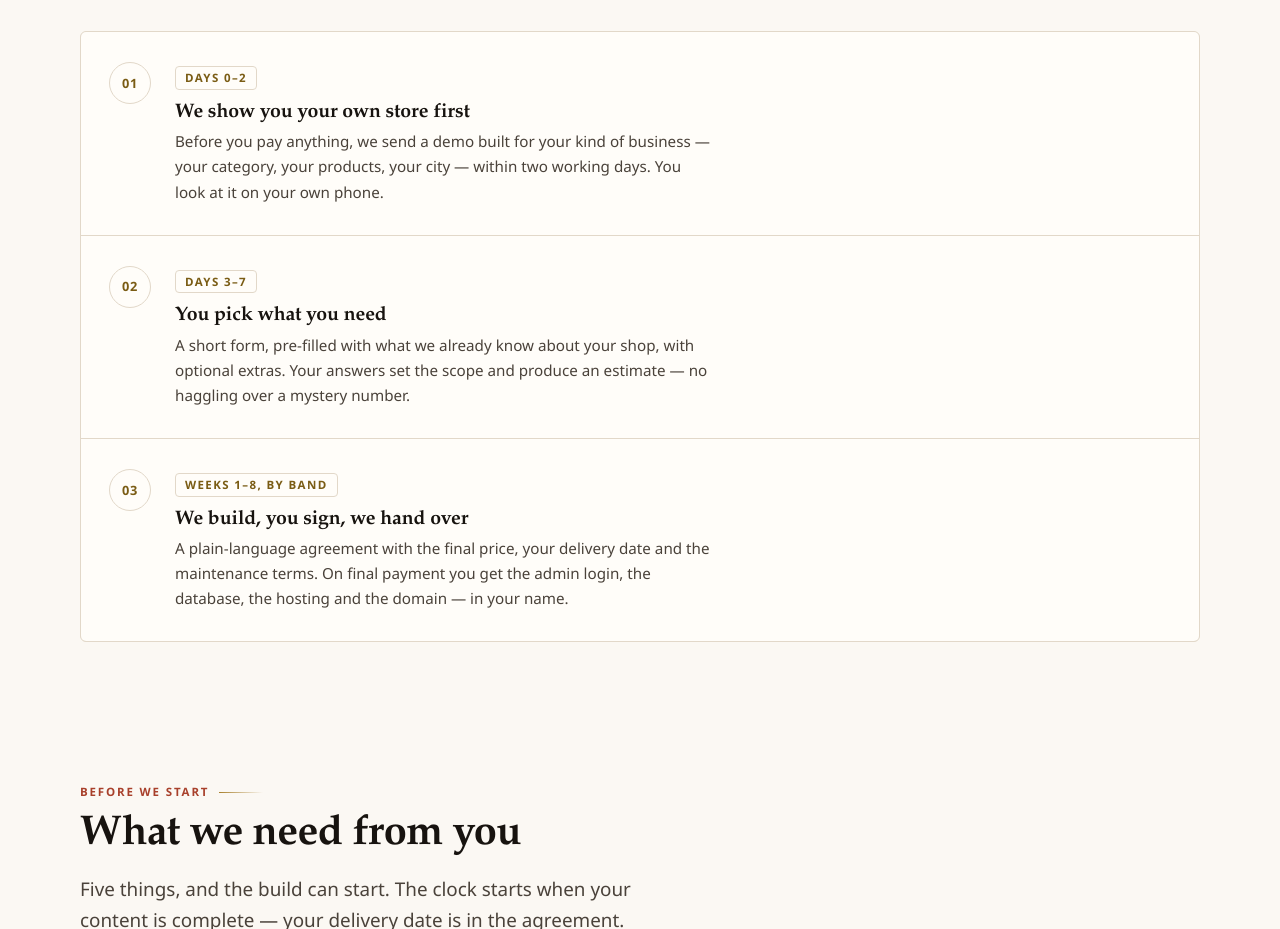
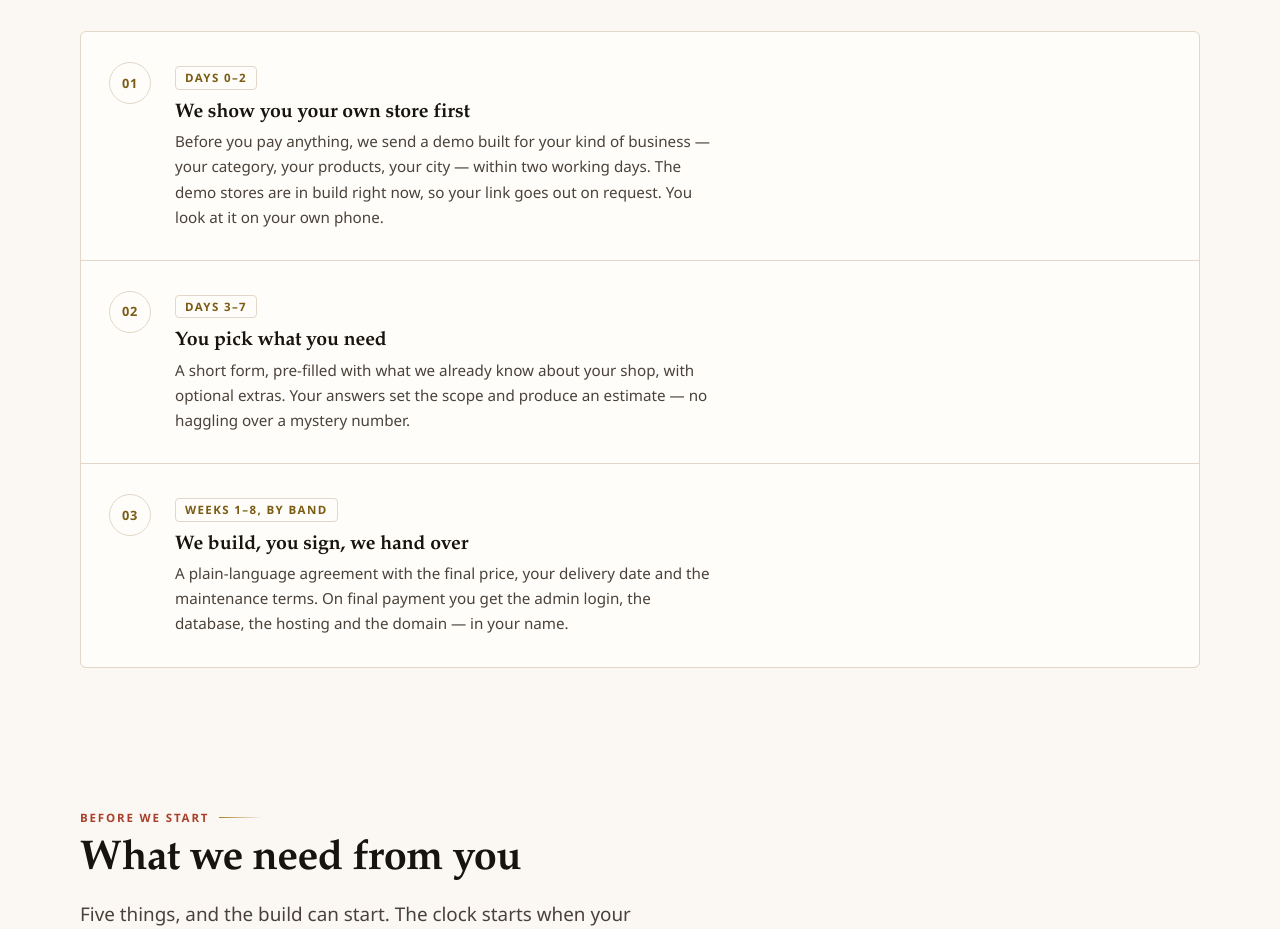
Before and after one commit to shreedev-dot/shreedev-site, a plain HTML site: page index.html in a window 1280 px wide. Shown: the part 1760-2689 px from the top of the page. Drawn offline with Linux system fonts and the light colour scheme.

Commit message:
Qualify Step 1 demo promise until a demo is live

```diff
--- a/index.html
+++ b/index.html
@@ -136,7 +136,7 @@
           <div>
             <span class="step__when">Days 0&ndash;2</span>
             <h3>We show you your own store first</h3>
-            <p>Before you pay anything, we send a demo built for your kind of business — your category, your products, your city — within two working days. You look at it on your own phone.</p>
+            <p>Before you pay anything, we send a demo built for your kind of business — your category, your products, your city — within two working days. The demo stores are in build right now, so your link goes out on request. You look at it on your own phone.</p>
           </div>
         </div>
         <div class="step reveal">
```
